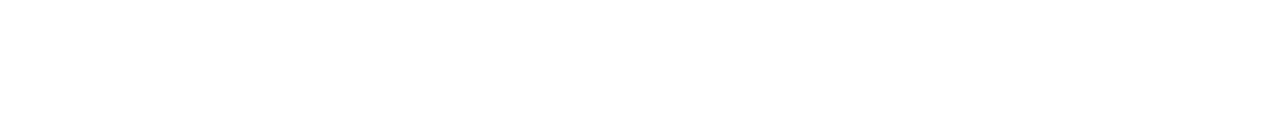
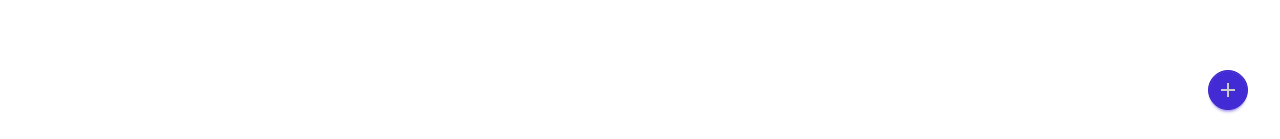
Before and after one commit to Vysakhp22/MindSpace-UI, an Angular app: page /home in a window 1280 px wide. Shown: the part 658-797 px from the top of the page. Built offline with nearby package versions, Linux system fonts and the light colour scheme.

Commit message:
feat: add floating action button to layout component for enhanced user interaction

```diff
--- a/src/app/modules/layout/layout.html
+++ b/src/app/modules/layout/layout.html
@@ -45,7 +45,15 @@
             </div>
         </div>
     </div>
-    <div class="flex-1 p-4">
+    <div class="flex-1 p-4 relative">
         <router-outlet></router-outlet>
+        <div class="absolute bottom-8 right-8">
+            <button class="btn btn-primary btn-circle">
+                <svg xmlns="http://www.w3.org/2000/svg" height="24px" viewBox="0 -960 960 960" width="24px"
+                    fill="#CCCCCC">
+                    <path d="M440-440H200v-80h240v-240h80v240h240v80H520v240h-80v-240Z" />
+                </svg>
+            </button>
+        </div>
     </div>
 </div>
```
